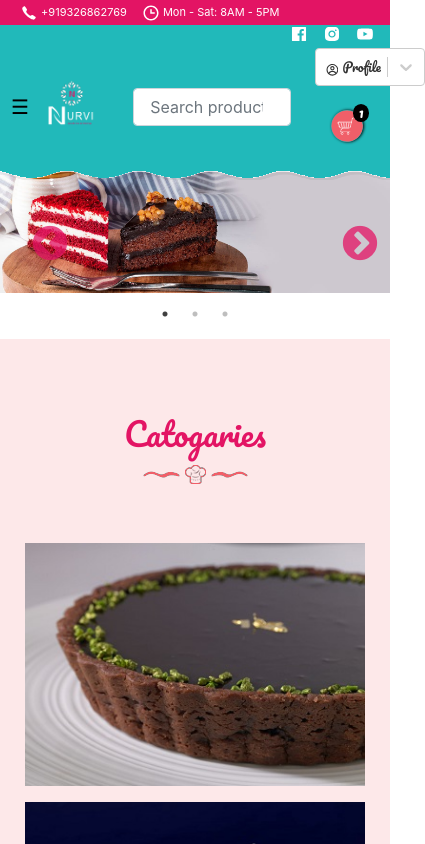
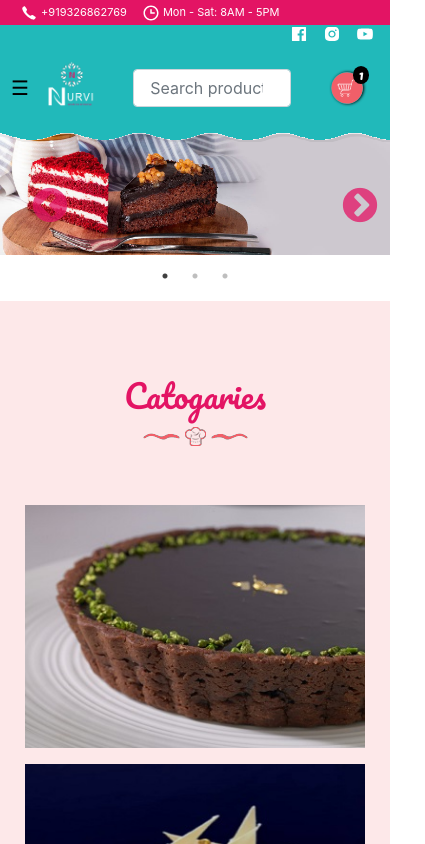
Before and after one commit to manishmate/nurvi, a React (Create React App) app: page / in a window 390 px wide. Shown: the top 844 px of the page, 425 px wide, since content can reach past the window. Built offline with nearby package versions, Linux system fonts and the light colour scheme.

Commit message:
header changes

```diff
--- a/src/App.scss
+++ b/src/App.scss
@@ -390,8 +390,9 @@ a {
   text-decoration: none;
   font-size: 25px;
   color: #818181;
-  display: block;
   transition: 0.3s;
+  display: flex;
+  justify-content: center;
 }
 
  a:hover {
--- a/src/Appstore.js
+++ b/src/Appstore.js
@@ -7,7 +7,7 @@ class Appstore {
 
         this.cartCount = 1;
         this.isAdmin = false;
-        this.loggedIn = true;
+        this.loggedIn = false;
         this.userInfo = {};
 
     }
--- a/src/sharedComponent/Header/Header.js
+++ b/src/sharedComponent/Header/Header.js
@@ -138,7 +138,7 @@ const Header = observer(
 
                       }
                       {appstore.loggedIn &&
-                        <div className="ml-2 dropDownWrapper">
+                        <div className="ml-2 dropDownWrapper d-none d-lg-flex">
                           <div className="customDrpDwn small">
                             <DropdownComponent dropDownOptions={this.headerStore.userProfileOption}
                               store={this.headerStore}
@@ -170,12 +170,24 @@ const Header = observer(
                   <div className="btn-wrapper" onClick={() => appstore.navigate("/login")}>
                     <Button className="title mr-1 ml-1 primary small">
                       Login
-                                        </Button>
+                    </Button>
                   </div>
                 </a>
               }
               <a className="menu-option title" onClick={() => appstore.navigate("/")}>Home</a>
               <a className="menu-option title" onClick={() => appstore.navigate("/aboutus")}>About Us</a>
+              {appstore.loggedIn &&
+                   <a className="menu-option title">
+                        <div className="ml-2 dropDownWrapper">
+                          <div className="customDrpDwn small">
+                            <DropdownComponent dropDownOptions={this.headerStore.userProfileOption}
+                              store={this.headerStore}
+                              callBack={(selectedOption) => this.headerStore.handleUserOption(selectedOption)}
+                              selectedOption={this.headerStore.selectedUserOption} />
+                          </div>
+                        </div>
+                       </a>
+               }
               <a className="menu-option title" onClick={() => appstore.navigate("/contactus")}>Contact Us</a>
 
 
```
